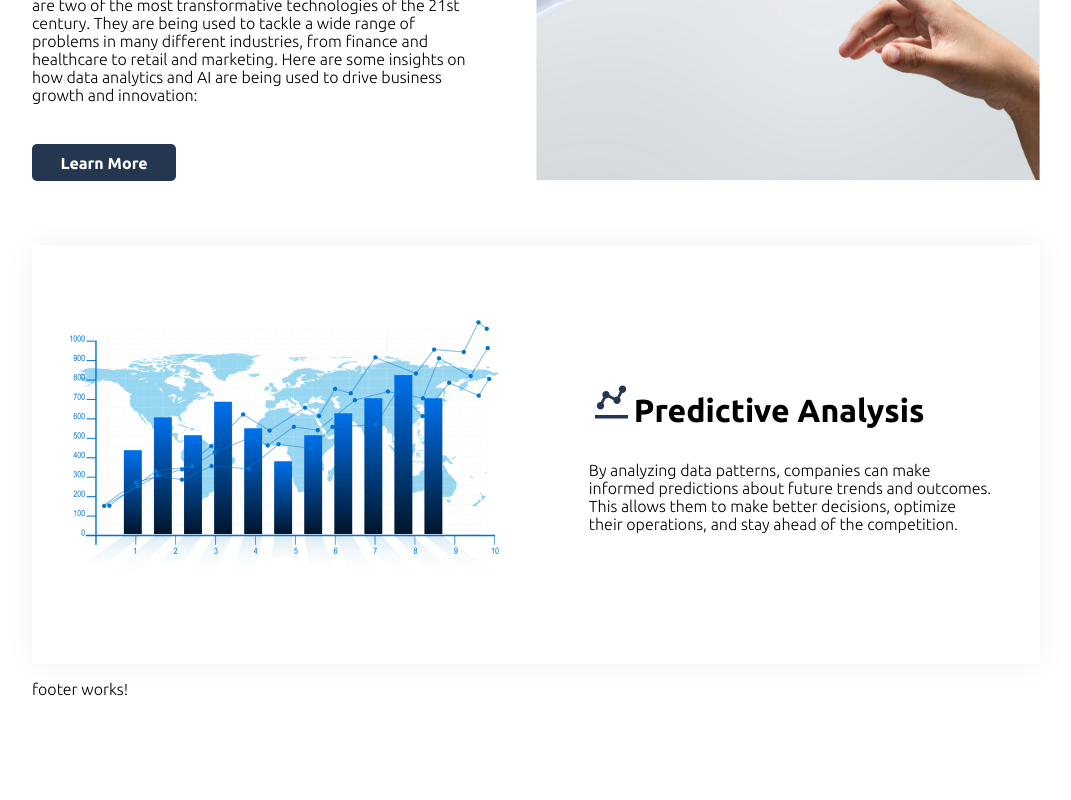
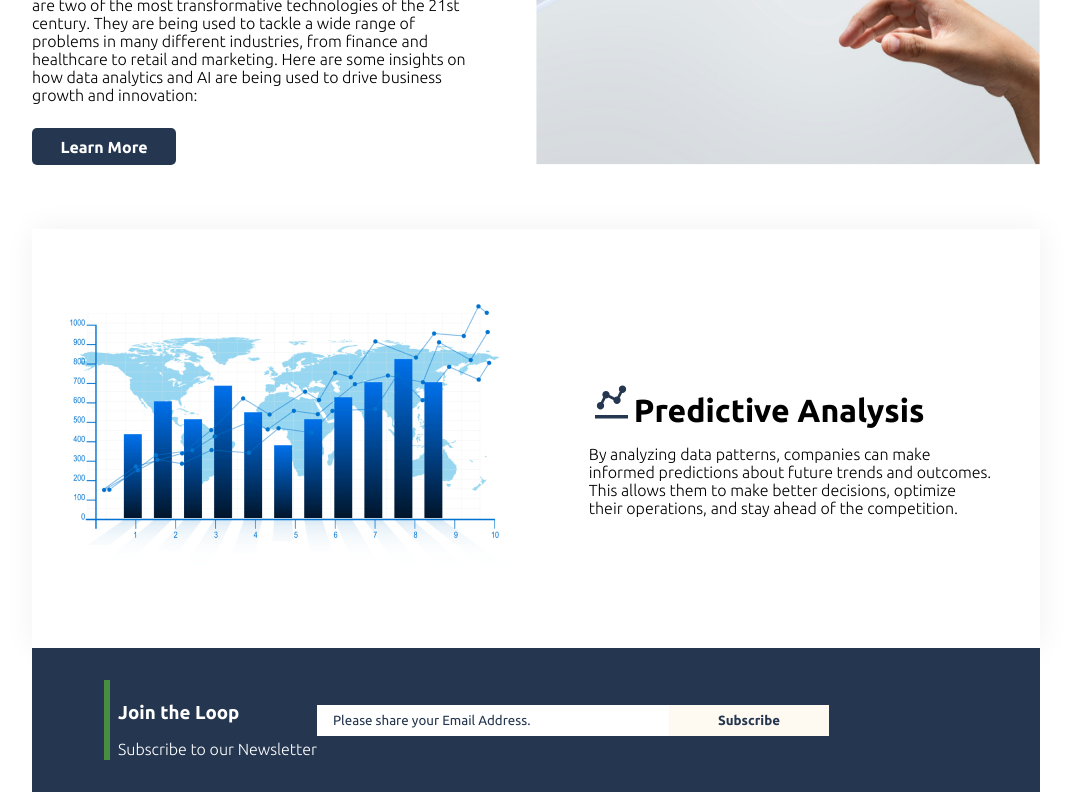
Before and after one commit to Ken-mbira/sturdy-disco, an Angular app: page / in a window 1280 px wide. Shown: the part 1090-1890 px from the top of the page, without its empty margins (104-1175 px from the left). Before the commit the page ends 1804 px from the top, so only its background shows below. Built offline with nearby package versions, Linux system fonts and the light colour scheme.

Commit message:
modify footer

```diff
--- a/src/app/footer/footer.component.css
+++ b/src/app/footer/footer.component.css
@@ -0,0 +1,55 @@
+.join-loop{
+    display:flex;
+    height: fit-content;
+    background: rgba(37, 55, 80, 1);
+    padding: 2rem 4rem;
+    align-items: center;
+}
+
+.subscribe-background{
+    border-radius: 0;
+    background: none;
+    padding: 0.5rem 1rem;
+    margin: 0;
+    border: none;
+}
+
+.subscribe-cta > input{
+   width: 20rem;
+   background: white;
+}
+
+.subscribe-cta > button{
+    width: 10rem;
+    background-color: rgba(254, 250, 242);
+    font-weight: 700;
+    color: rgba(37, 55, 80, 1);
+}
+
+::placeholder{
+    color: rgba(37, 55, 80, 1);
+    font-weight: 500;
+    opacity: 1;
+}
+
+.join-loop-1{
+    display:flex;
+    height: fit-content;
+    align-items: center;
+    color: white;
+}
+
+.vertical-line{
+    background-color: rgba(73, 141, 64, 1);
+    height: 80px;
+    width: 6px;
+}
+
+.join-loop-1 > div{
+    margin-left: 0.5rem;
+}
+
+.join-loop-1  h3{
+    margin-bottom: 1rem;
+    font-weight: 800;
+}
--- a/src/app/footer/footer.component.html
+++ b/src/app/footer/footer.component.html
@@ -1 +1,15 @@
-<p>footer works!</p>
+<footer>
+<div class="join-loop">
+    <div class="join-loop-1">
+        <div class="vertical-line"></div>
+        <div>
+            <h3>Join the Loop</h3>
+            <p>Subscribe to our Newsletter</p>
+        </div>
+    </div>
+    <div class="subscribe-cta">
+        <input class="subscribe-background" placeholder="Please share your Email Address.">
+        <button class="subscribe-background">Subscribe</button>
+    </div>
+</div>
+</footer>
--- a/src/styles.css
+++ b/src/styles.css
@@ -2,6 +2,12 @@
     font-family: 'Ubuntu', sans-serif;
     font-weight: 300
 }
+
+p{
+    padding: 0;
+    margin: 0;
+}
+
 .action-button{
     width: 9rem;
     border-radius: 5px;
```
